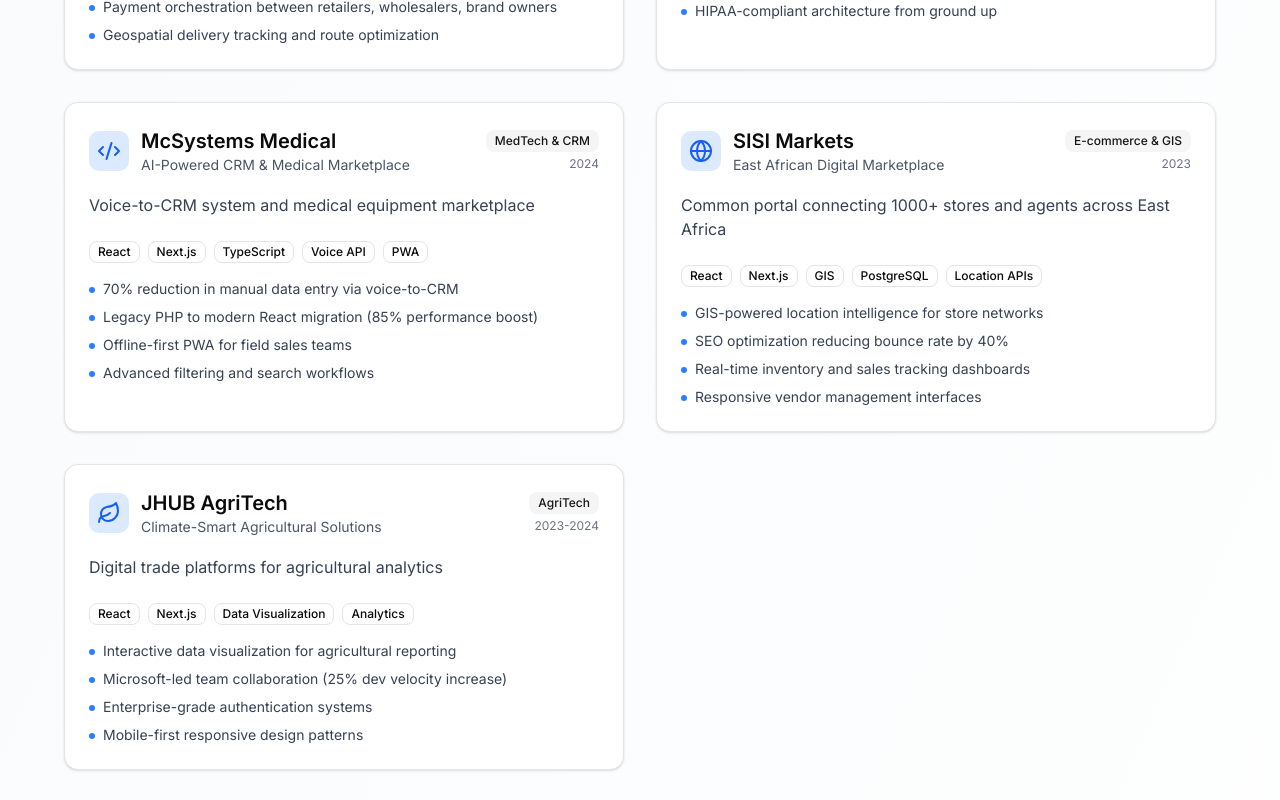
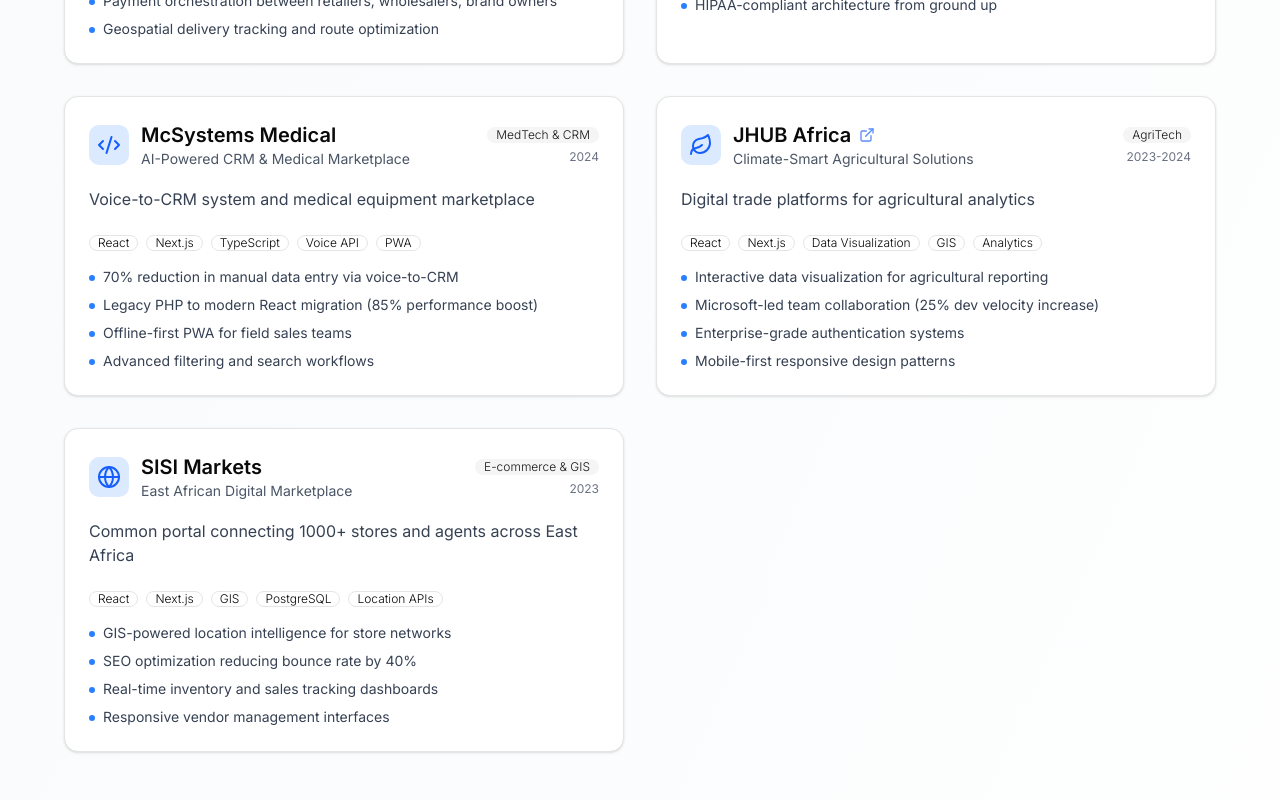
Before and after one commit to Qodestackr/portfolio-v2, a Next.js app: page / in a window 1280 px wide. Shown: the part 880-1680 px from the top of the page. Built offline with nearby package versions, Linux system fonts and the light colour scheme.

Commit message:
_add links

```diff
--- a/src/app/page.jsx
+++ b/src/app/page.jsx
@@ -17,6 +17,7 @@
   FileText,
   Zap,
   Brain,
+  ExternalLink,
 } from "lucide-react"
 
 export default function Portfolio() {
@@ -35,6 +36,7 @@
       ],
       domain: "FMCG Revenue Ops",
       year: "2025",
+      link: "https://alcorabooks.com",
     },
     {
       title: "AfyaTelemed",
@@ -50,6 +52,7 @@
       ],
       domain: "HealthTech",
       year: "2024",
+      link: "https://afyatelemed.com",
     },
     {
       title: "McSystems Medical",
@@ -67,6 +70,22 @@
       year: "2024",
     },
     {
+      title: "JHUB Africa",
+      subtitle: "Climate-Smart Agricultural Solutions",
+      description: "Digital trade platforms for agricultural analytics",
+      icon: <Leaf className="w-6 h-6" />,
+      tech: ["React", "Next.js", "Data Visualization", "GIS", "Analytics"],
+      highlights: [
+        "Interactive data visualization for agricultural reporting",
+        "Microsoft-led team collaboration (25% dev velocity increase)",
+        "Enterprise-grade authentication systems",
+        "Mobile-first responsive design patterns",
+      ],
+      domain: "AgriTech",
+      year: "2023-2024",
+      link: "https://jhubafrica.com",
+    },
+    {
       title: "SISI Markets",
       subtitle: "East African Digital Marketplace",
       description: "Common portal connecting 1000+ stores and agents across East Africa",
@@ -80,22 +99,7 @@
       ],
       domain: "E-commerce & GIS",
       year: "2023",
-    },
-    {
-      title: "JHUB AgriTech",
-      subtitle: "Climate-Smart Agricultural Solutions",
-      description: "Digital trade platforms for agricultural analytics",
-      icon: <Leaf className="w-6 h-6" />,
-      tech: ["React", "Next.js", "Data Visualization", "Analytics"],
-      highlights: [
-        "Interactive data visualization for agricultural reporting",
-        "Microsoft-led team collaboration (25% dev velocity increase)",
-        "Enterprise-grade authentication systems",
-        "Mobile-first responsive design patterns",
-      ],
-      domain: "AgriTech",
-      year: "2023-2024",
-    },
+    }
   ]
 
   const handleResumeClick = () => {
@@ -106,8 +110,18 @@
     window.open("https://github.com/Qodestackr", "_blank")
   }
 
+  const linkedInLink = () => {
+    window.open("https://linkedin.com/in/wilson-gichuhi", "_blank")
+  }
+
   const handleEmailClick = () => {
     window.location.href = "mailto:winchygichu@gmail.com"
+  }
+
+  const handleProjectClick = (link) => {
+    if (link) {
+      window.open(link, "_blank")
+    }
   }
 
   return (
@@ -134,13 +148,13 @@
               <Github className="w-4 h-4" />
               <span>GitHub</span>
             </div>
-            <div className="flex items-center gap-2">
+            <div className="flex items-center gap-2 cursor-pointer hover:text-blue-600" onClick={linkedInLink}>
               <Linkedin className="w-4 h-4" />
               <span>LinkedIn</span>
             </div>
           </div>
           <div className="flex flex-col sm:flex-row gap-4 justify-center">
-            <Button size="lg" className="bg-blue-600 hover:bg-blue-700" onClick={handleEmailClick}>
+            <Button size="lg" disabled className="bg-blue-600 hover:bg-blue-700" onClick={handleEmailClick}>
               <Mail className="w-4 h-4 mr-2" />
               Get In Touch
             </Button>
@@ -158,18 +172,27 @@
           <h3 className="text-3xl font-bold text-center text-gray-900 mb-12">Featured Projects</h3>
           <div className="grid lg:grid-cols-2 gap-8">
             {projects.map((project, index) => (
-              <Card key={index} className="group hover:shadow-lg transition-shadow duration-300">
+              <Card
+                key={index}
+                className={`group hover:shadow-lg transition-shadow duration-300 ${project.link ? 'cursor-pointer hover:shadow-xl' : ''}`}
+                onClick={() => handleProjectClick(project.link)}
+              >
                 <CardHeader>
                   <div className="flex items-start justify-between">
                     <div className="flex items-center gap-3">
                       <div className="p-2 bg-blue-100 rounded-lg text-blue-600">{project.icon}</div>
                       <div>
-                        <CardTitle className="text-xl">{project.title}</CardTitle>
+                        <div className="flex items-center gap-2">
+                          <CardTitle className="text-xl">{project.title}</CardTitle>
+                          {project.link && (
+                            <ExternalLink className="w-4 h-4 text-blue-600 opacity-70 group-hover:opacity-100 transition-opacity" />
+                          )}
+                        </div>
                         <p className="text-sm text-gray-600">{project.subtitle}</p>
                       </div>
                     </div>
                     <div className="text-right">
-                      <Badge variant="secondary" className="text-xs">
+                      <Badge variant="secondary" className="text-xs h-4 font-light">
                         {project.domain}
                       </Badge>
                       <p className="text-xs text-gray-500 mt-1">{project.year}</p>
@@ -181,7 +204,7 @@
                   <div className="space-y-4">
                     <div className="flex flex-wrap gap-2">
                       {project.tech.map((tech, techIndex) => (
-                        <Badge key={techIndex} variant="outline" className="text-xs">
+                        <Badge key={techIndex} variant="outline" className="text-xs h-4 font-light">
                           {tech}
                         </Badge>
                       ))}
@@ -352,7 +375,7 @@
             Ready to architect scalable systems that solve real problems? {"Let's"} discuss your next project.
           </p>
           <div className="flex flex-col sm:flex-row gap-4 justify-center">
-            <Button size="lg" className="bg-blue-600 hover:bg-blue-700" onClick={handleEmailClick}>
+            <Button size="lg" disabled className="bg-blue-600 hover:bg-blue-700" onClick={handleEmailClick}>
               <Mail className="w-4 h-4 mr-2" />
               Start a Conversation
             </Button>
--- a/src/app/resume/page.jsx
+++ b/src/app/resume/page.jsx
@@ -282,17 +282,14 @@
           </div>
         </section>
 
-        {/* Why AfterQuery */}
-        <section className="mb-6">
+        <section className="mb-3">
           <h3 className="text-lg font-semibold text-gray-900 mb-3 border-b border-gray-300 pb-1">
             Why I'm Excited About AfterQuery
           </h3>
           <p className="text-sm text-gray-700 leading-relaxed">
-            I'm passionate about building interfaces that bridge human workflows and AI systems. My experience creating
-            data-driven dashboards and business simulation tools aligns perfectly with AfterQuery's mission of
-            generating high-quality training data through realistic professional interfaces. I thrive in async,
-            project-based environments and can rapidly translate product requirements into clean, maintainable React
-            applications.
+            I'm a fullstack engineer who loves building products end-to-end—from backend systems and APIs to polished, user-friendly interfaces.
+            I’m especially drawn to teams solving real-world problems with clean architecture, fast iteration, and thoughtful UX. I thrive in async,
+            impact-driven environments and bring a pragmatic approach to shipping features that are reliable, scalable, and easy to maintain.
           </p>
         </section>
 
```
